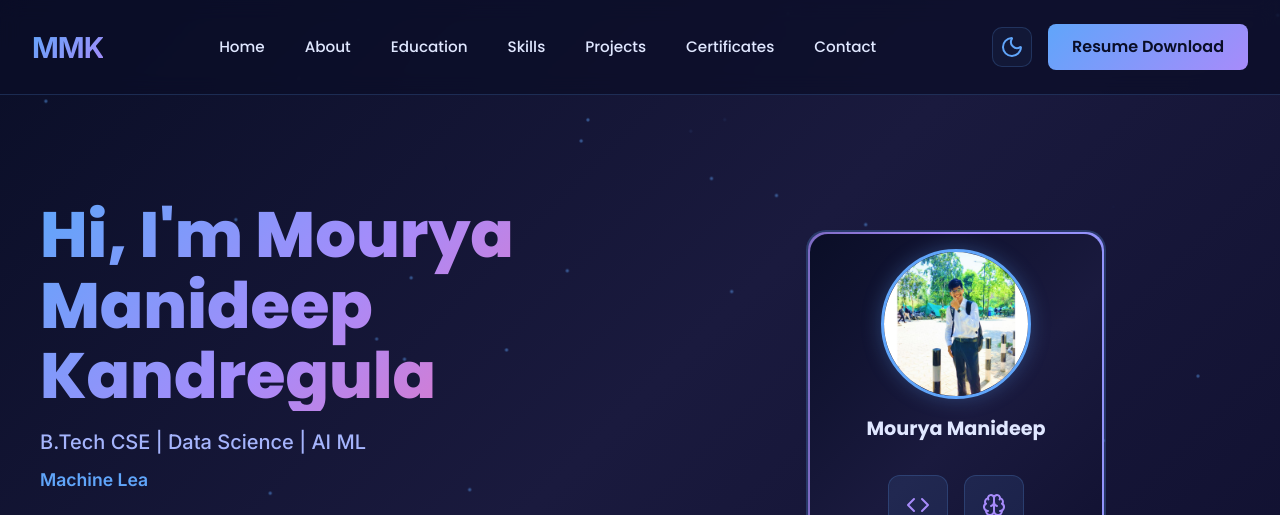
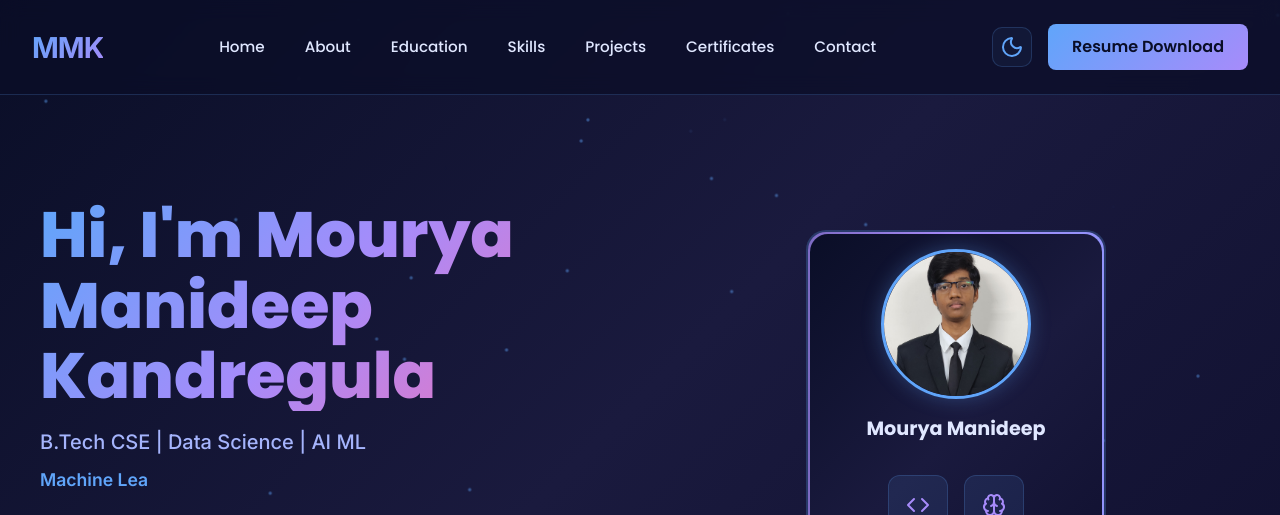
Before and after one commit to MouryaManideep/ver4, a plain HTML site: page index.html in a window 1280 px wide. Shown: the top 515 px of the page. Drawn offline with nearby package versions, Linux system fonts and the light colour scheme.

Commit message:
profile pic

```diff
--- a/index.html
+++ b/index.html
@@ -126,8 +126,13 @@
           <div class="hero-image">
             <div class="profile-card">
               <div class="profile-avatar">
+                <!-- <img
+                  src="img/profile.jpeg"
+                  alt="Mourya Manideep"
+                  class="profile-img"
+                /> -->
                 <img
-                  src="img/profile.jpeg"
+                  src="img/passport_pic.jpg"
                   alt="Mourya Manideep"
                   class="profile-img"
                 />
```
